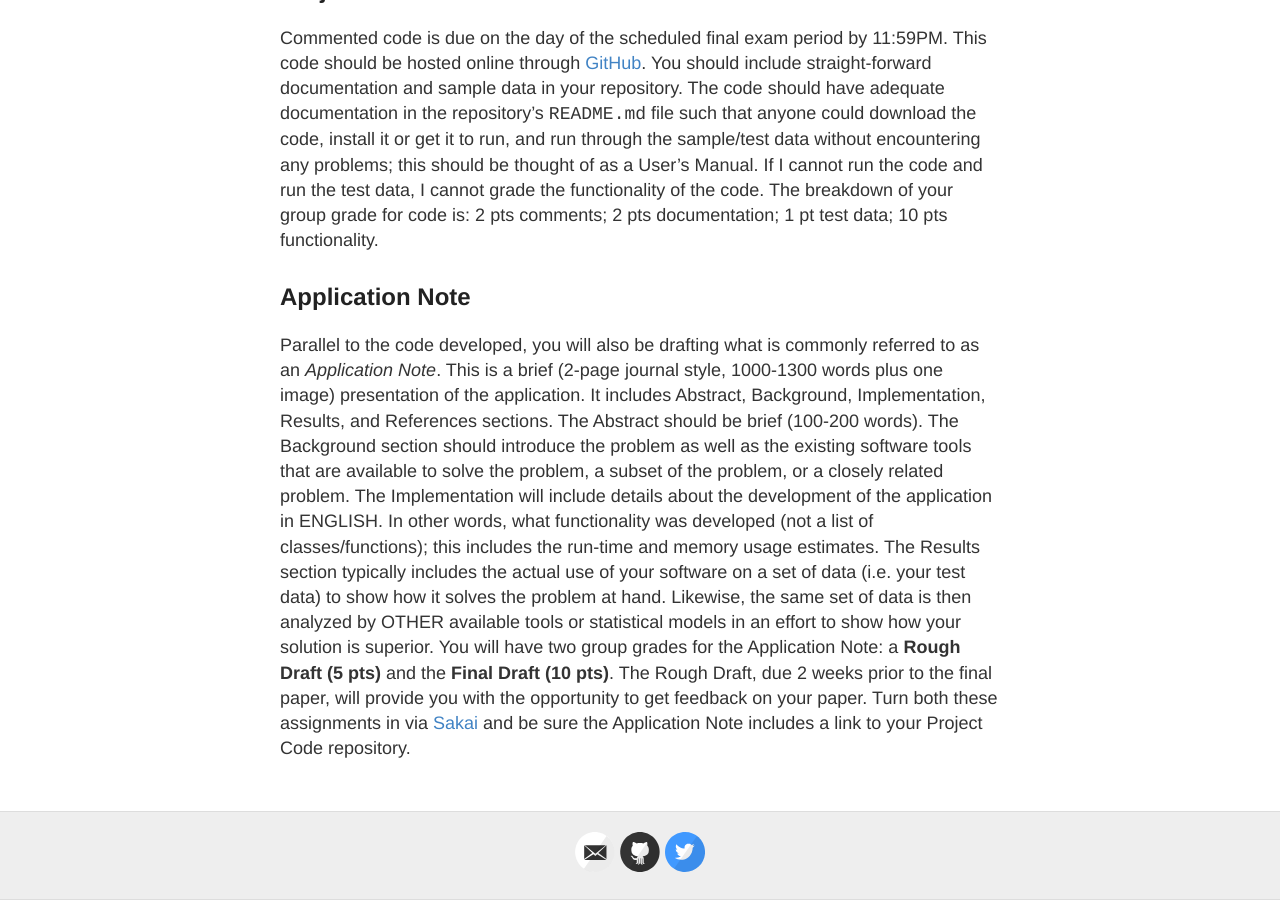
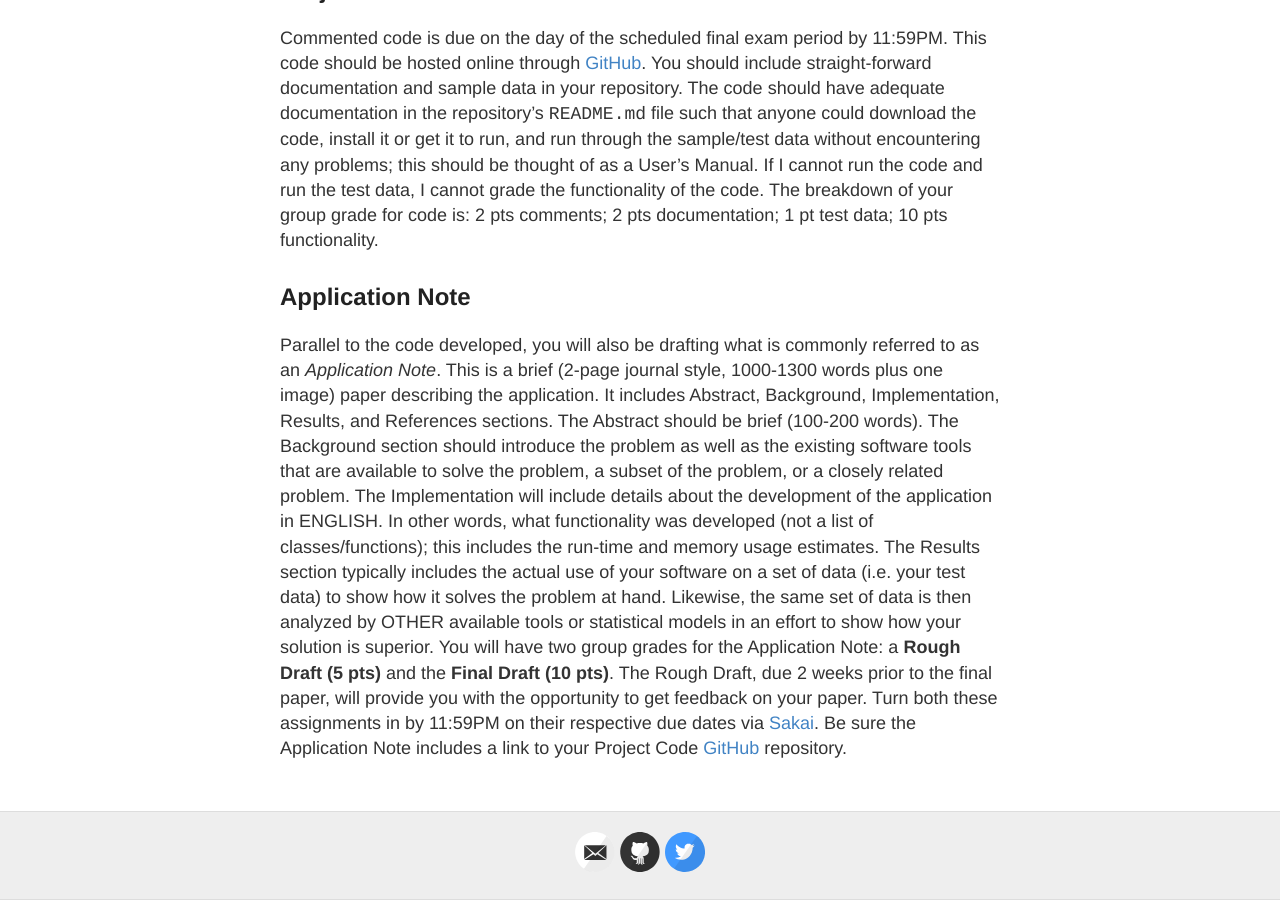
Before and after one commit to hwheeler01/CompBio, a Jekyll site: the page built from assignments.md, in a window 1280 px wide and 900 px high, scrolled down 2299 px. Built offline with Jekyll 4.4.1, drawn with Linux system fonts in a browser that asks for light colours; Markdown is read by kramdown in place of the engine named in the settings.

Commit message:
add github link to app note

```diff
--- a/assignments.md
+++ b/assignments.md
@@ -51,5 +51,5 @@ Commented code is due on the day of the scheduled final exam period by 11:59PM.
 
 <span style="font-weight: bold;"><a name="note"></a></span>
 ##Application Note
-Parallel to the code developed, you will also be drafting what is commonly referred to as an *Application Note*. This is a brief (2-page journal style, 1000-1300 words plus one image) presentation of the application. It includes Abstract, Background, Implementation, Results, and References sections. The Abstract should be brief (100-200 words). The Background section should introduce the problem as well as the existing software tools that are available to solve the problem, a subset of the problem, or a closely related problem. The Implementation will include details about the development of the application in ENGLISH. In other words, what functionality was developed (not a list of classes/functions); this includes the run-time and memory usage estimates. The Results section typically includes the actual use of your software on a set of data (i.e. your test data) to show how it solves the problem at hand. Likewise, the same set of data is then analyzed by OTHER available tools or statistical models in an effort to show how your solution is superior.
-You will have two group grades for the Application Note: a **Rough Draft (5 pts)** and the **Final Draft (10 pts)**. The Rough Draft, due 2 weeks prior to the final paper, will provide you with the opportunity to get feedback on your paper. Turn both these assignments in via <a href="https://sakai.luc.edu/">Sakai</a> and be sure the Application Note includes a link to your Project Code repository.
+Parallel to the code developed, you will also be drafting what is commonly referred to as an *Application Note*. This is a brief (2-page journal style, 1000-1300 words plus one image) paper describing the application. It includes Abstract, Background, Implementation, Results, and References sections. The Abstract should be brief (100-200 words). The Background section should introduce the problem as well as the existing software tools that are available to solve the problem, a subset of the problem, or a closely related problem. The Implementation will include details about the development of the application in ENGLISH. In other words, what functionality was developed (not a list of classes/functions); this includes the run-time and memory usage estimates. The Results section typically includes the actual use of your software on a set of data (i.e. your test data) to show how it solves the problem at hand. Likewise, the same set of data is then analyzed by OTHER available tools or statistical models in an effort to show how your solution is superior.
+You will have two group grades for the Application Note: a **Rough Draft (5 pts)** and the **Final Draft (10 pts)**. The Rough Draft, due 2 weeks prior to the final paper, will provide you with the opportunity to get feedback on your paper. Turn both these assignments in by 11:59PM on their respective due dates via <a href="https://sakai.luc.edu/">Sakai</a>. Be sure the Application Note includes a link to your Project Code <a href="https://github.com/">GitHub</a> repository.
```
